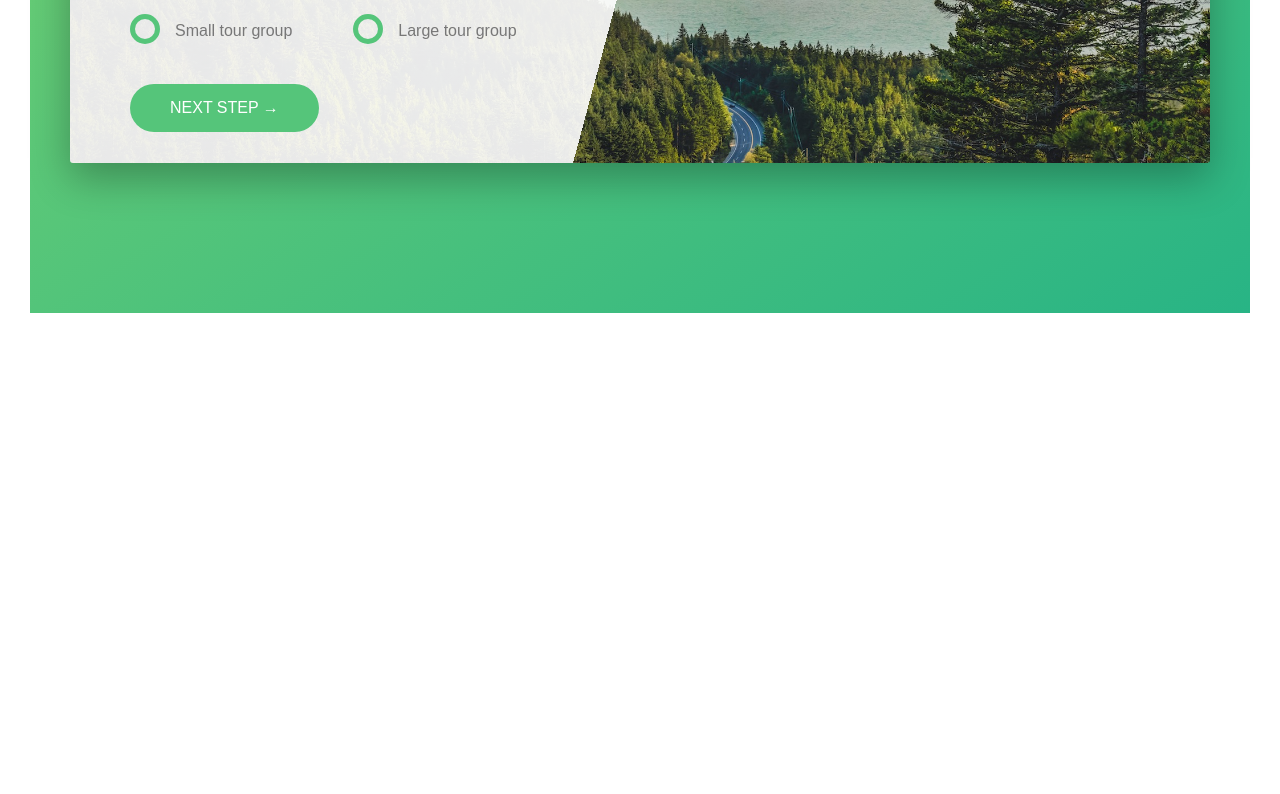
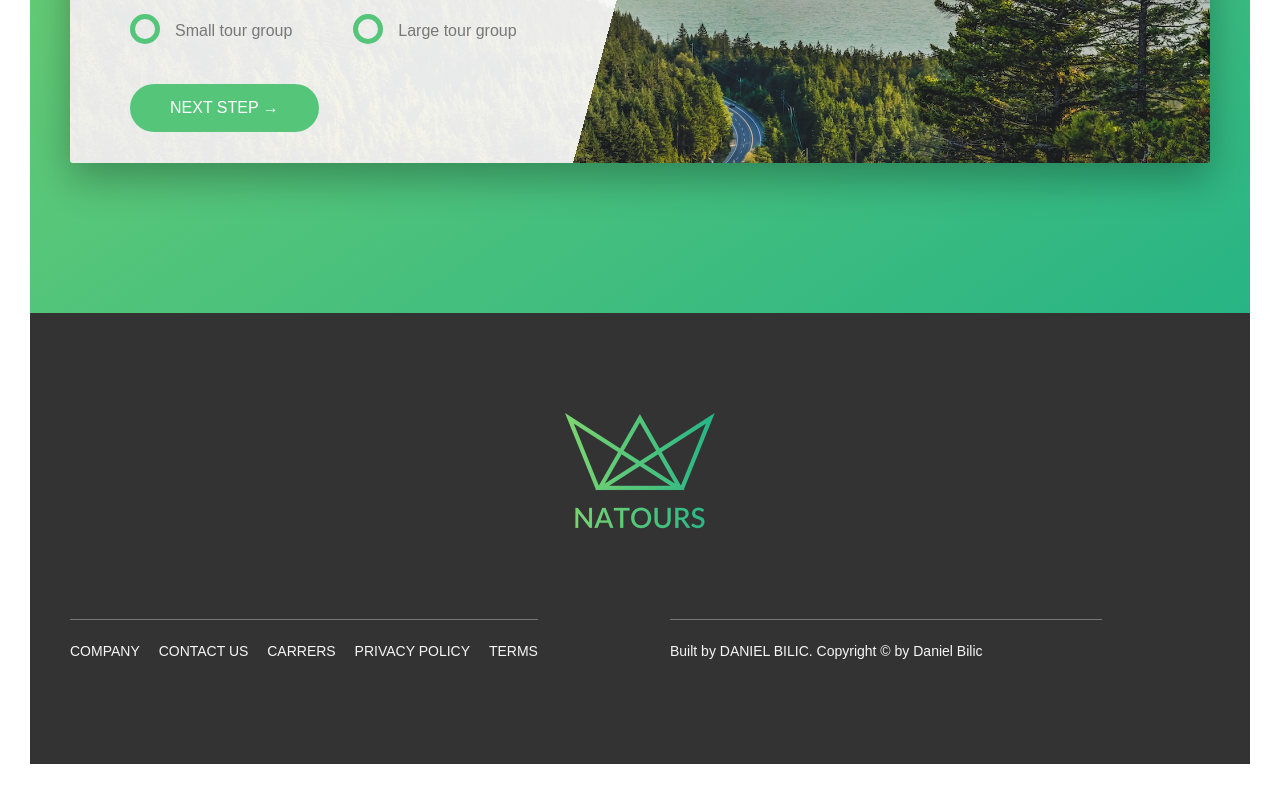
Before and after one commit to DanBilic/natours_css_proj, a website: page index.html in a window 1280 px wide. Shown: the part 5069-5863 px from the top of the page. Before the commit the page ends 5412 px from the top, so only its background shows below. Drawn offline with Linux system fonts and the light colour scheme.

Commit message:
footer added

```diff
--- a/index.html
+++ b/index.html
@@ -407,5 +407,42 @@
         <div class="col-3-of-4">Col 2 of 3</div>
       </div>
     </section> -->
+    <footer class="footer">
+      <div class="footer__logo-box">
+        <img src="img/logo-green-2x.png" alt="Full logo" class="footer__logo" />
+      </div>
+
+      <!-- emmet: .row>.col-1-of-2*2 -->
+      <div class="row">
+        <div class="col-1-of-2">
+          <div class="footer__navigation">
+            <!-- emmet: ul.footer__list>li.footer_item>a.footer__link -->
+            <ul class="footer__list">
+              <li class="footer__item">
+                <a href="#" class="footer__link">Company</a>
+              </li>
+              <li class="footer__item">
+                <a href="#" class="footer__link">Contact us</a>
+              </li>
+              <li class="footer__item">
+                <a href="#" class="footer__link">Carrers</a>
+              </li>
+              <li class="footer__item">
+                <a href="#" class="footer__link">Privacy policy</a>
+              </li>
+              <li class="footer__item">
+                <a href="#" class="footer__link">Terms</a>
+              </li>
+            </ul>
+          </div>
+        </div>
+        <div class="col-1-of-2">
+          <p class="footer__copyright">
+            Built by <a href="#" class="footer__link">Daniel Bilic</a>.
+            Copyright &copy; by Daniel Bilic
+          </p>
+        </div>
+      </div>
+    </footer>
   </body>
 </html>
--- a/sass/abstracts/_variables.scss
+++ b/sass/abstracts/_variables.scss
@@ -22,6 +22,7 @@ $color-grey-light-2: #eee;
 
 $color-grey-dark: #777;
 $color-grey-dark-2: #999;
+$color-grey-dark-3: #333;
 
 $color-white: #fff;
 $color-black: #000;
--- /dev/null
+++ b/sass/layout/_footer.scss
@@ -0,0 +1,62 @@
+.footer {
+  background-color: $color-grey-dark-3;
+  padding: 10rem 0;
+  font-size: 1.4rem;
+  color: $color-grey-light-1;
+
+  &__logo-box {
+    // centers logo because its inline element
+    // inline elements are treated as text
+    text-align: center;
+    margin-bottom: 8rem;
+  }
+
+  &__logo {
+    width: 15rem;
+    height: auto;
+  }
+
+  &__navigation {
+    border-top: 0.1rem solid $color-grey-dark;
+    padding-top: 2rem;
+    display: inline-block;
+  }
+
+  &__list {
+    list-style: none;
+  }
+
+  &__item {
+    display: inline-block;
+
+    &:not(:last-child) {
+      margin-right: 1.5rem;
+    }
+  }
+
+  &__link {
+    &:link,
+    &:visited {
+      color: $color-grey-light-1;
+      background-color: $color-grey-dark-3;
+      text-decoration: none;
+      text-transform: uppercase;
+      display: inline-block;
+      transition: all 0.2s;
+    }
+
+    &:hover,
+    &:active {
+      color: $color-primary;
+      box-shadow: 0 1rem 2rem rgba($color-black, 0.4);
+      transform: rotate(5deg) scale(1.3);
+    }
+  }
+
+  &__copyright {
+    border-top: 0.1rem solid $color-grey-dark;
+    padding-top: 2rem;
+    width: 80%;
+    float: right;
+  }
+}
--- a/sass/main.scss
+++ b/sass/main.scss
@@ -17,5 +17,6 @@
 
 @import "layout/layout";
 @import "layout/grid";
+@import "layout/footer";
 
 @import "pages/home";
```
Also changed, not shown: css/style.css.
